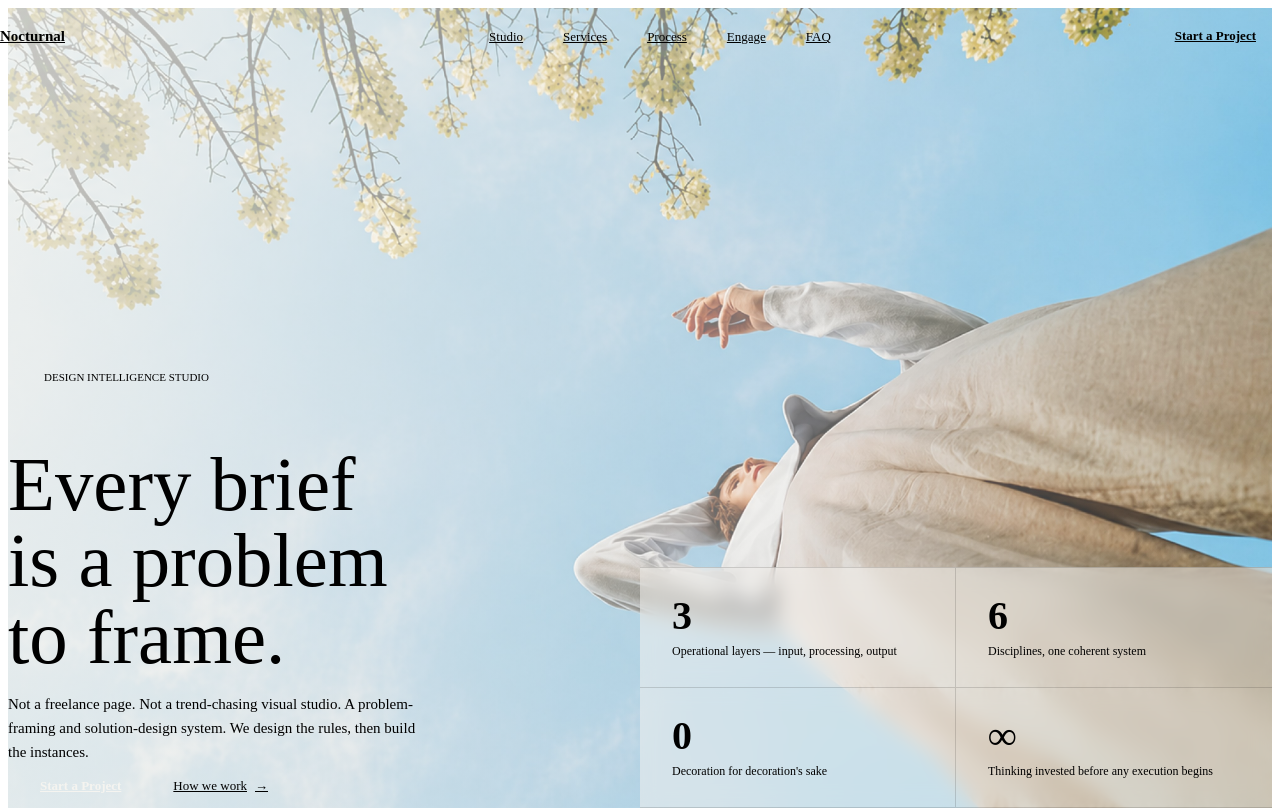
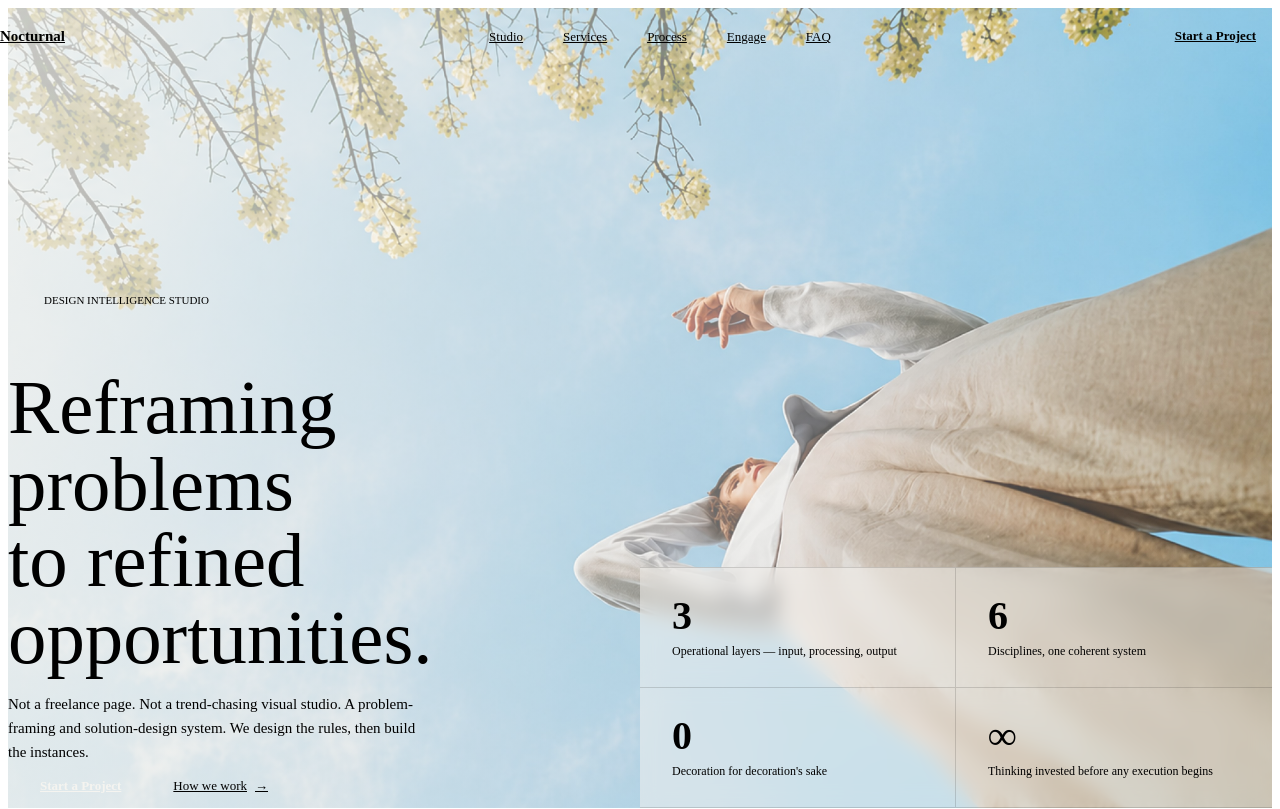
Before and after one commit to hawksnipe6/Main-website, a React (Vite) app: page / in a window 1280 px wide. Shown: the top 809 px of the page. Built offline with nearby package versions, Linux system fonts and the light colour scheme; the HTML template or start-up script is replaced by a standard one; a web font is replaced by a local one.

Commit message:
Update Hero.tsx

```diff
--- a/src/components/Hero.tsx
+++ b/src/components/Hero.tsx
@@ -9,7 +9,7 @@ export function Hero() {
         <div className={styles.left}>
           <div className={`${styles.eyebrow} reveal`}>Design Intelligence Studio</div>
           <h1 className={`${styles.headline} reveal reveal-d1`}>
-            Every brief<br />is a problem<br />to frame.
+            Reframing problems<br/>to refined<br/>opportunities.
           </h1>
           <p className={`${styles.sub} reveal reveal-d2`}>
             Not a freelance page. Not a trend-chasing visual studio. A problem-framing
```
